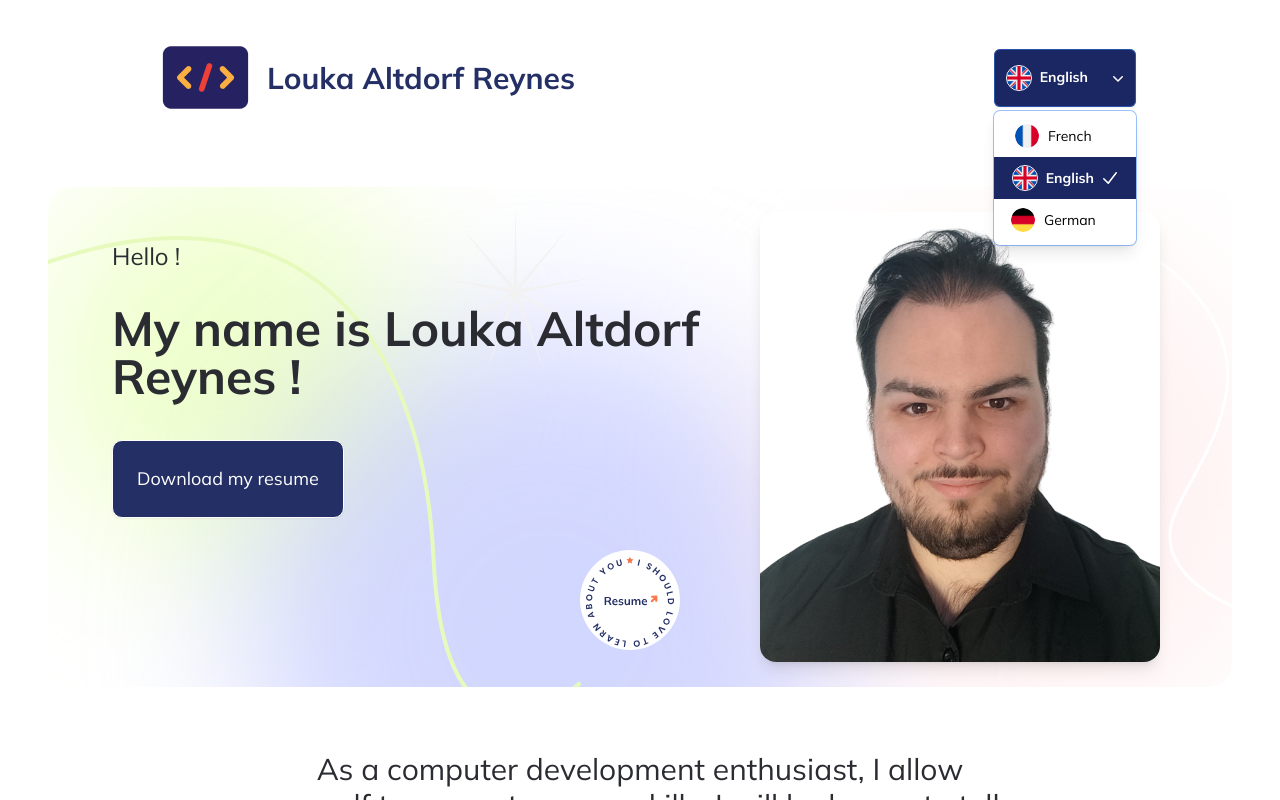
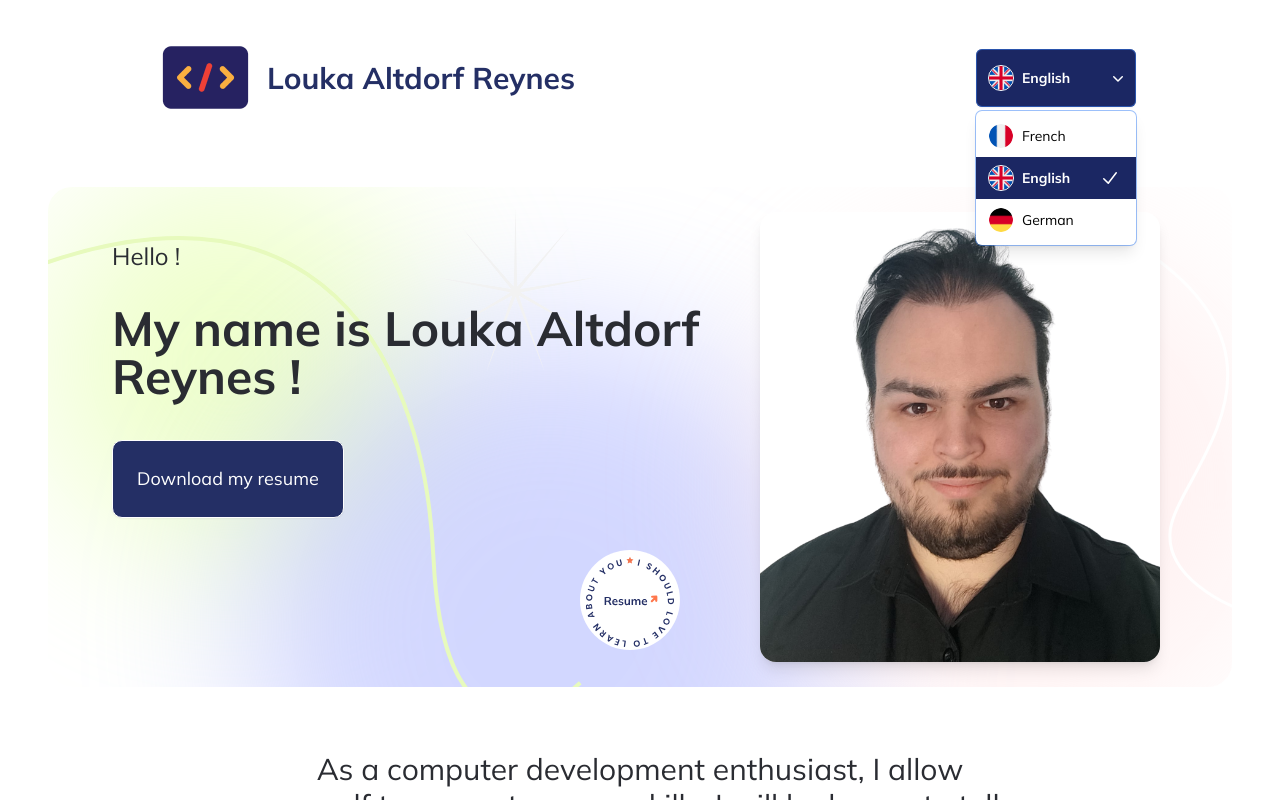
Before and after one commit to 0n3m0r3/personal, a Next.js app: page /en in a window 1280 px wide. Both pictures are taken after a click on the button "English". Shown: the top 800 px of the page. Built offline with nearby package versions, Linux system fonts and the light colour scheme.

Commit message:
Enhance Select component layout with improved styling and responsiveness

```diff
--- a/src/components/Header/Select.tsx
+++ b/src/components/Header/Select.tsx
@@ -64,15 +64,15 @@ export default function Select() {
       {({ open }: { open: boolean }) => (
         <>
           <div className="relative z-40 font-sans">
-            <Listbox.Button className="flex w-full cursor-default rounded-md bg-primary-dark py-1.5 md:py-4 pl-3 pr-10 text-left text-gray-900 shadow-sm ring-1 ring-inset ring-gray-300 focus:outline-none focus:ring-2 focus:ring-indigo-600 sm:text-sm sm:leading-6 hover:cursor-pointer px-8">
-              <span className="flex items-center border-white border-solid border rounded-full">
+            <Listbox.Button className="flex items-center w-full md:w-40 cursor-default rounded-md bg-primary-dark py-1.5 md:py-4 pl-3 pr-10 md:pr-8 text-left text-gray-900 shadow-sm ring-1 ring-inset ring-gray-300 focus:outline-none focus:ring-2 focus:ring-indigo-600 sm:text-sm sm:leading-6 hover:cursor-pointer px-8 md:pl-3">
+              <span className="flex items-center border-white border-solid border rounded-full flex-shrink-0">
                 <img
                   src={selected.flag.src}
                   alt={t(selected.name)}
                   className="h-6 w-6 rounded-full"
                 />
               </span>
-              <span className="truncate hidden md:block px-2 text-white font-sans">
+              <span className="truncate hidden md:block px-2 text-white font-sans md:overflow-hidden">
                 {t(selected.name)}
               </span>
               <span className="pointer-events-none absolute inset-y-0 right-0 flex items-center pr-2">
@@ -89,7 +89,7 @@ export default function Select() {
               leaveFrom="opacity-100"
               leaveTo="opacity-0"
             >
-              <Listbox.Options className="absolute z-10 mt-1 max-h-60 w-full overflow-auto rounded-md bg-white py-1 font-sans text-base shadow-lg ring-1 ring-black ring-opacity-5 focus:outline-none sm:text-sm">
+              <Listbox.Options className="absolute z-10 mt-1 max-h-60 w-full md:w-40 overflow-auto rounded-md bg-white py-1 font-sans text-base shadow-lg ring-1 ring-black ring-opacity-5 focus:outline-none sm:text-sm">
                 {languages.map((language) => (
                   <Listbox.Option
                     key={language.id}
@@ -108,8 +108,8 @@ export default function Select() {
                       selected: boolean;
                       active: boolean;
                     }) => (
-                      <div className="flex justify-center items-center">
-                        <span className="flex items-center border-white border-solid border rounded-full">
+                      <div className="flex items-center">
+                        <span className="flex items-center border-white border-solid border rounded-full flex-shrink-0">
                           <img
                             src={language.flag.src}
                             alt={t(selected ? language.name : "")}
@@ -119,7 +119,7 @@ export default function Select() {
                         <span
                           className={classNames(
                             selected ? "font-semibold" : "font-normal",
-                            "hidden md:block truncate ml-2"
+                            "hidden md:block truncate ml-2 md:overflow-hidden"
                           )}
                         >
                           {t(language.name)}
```
